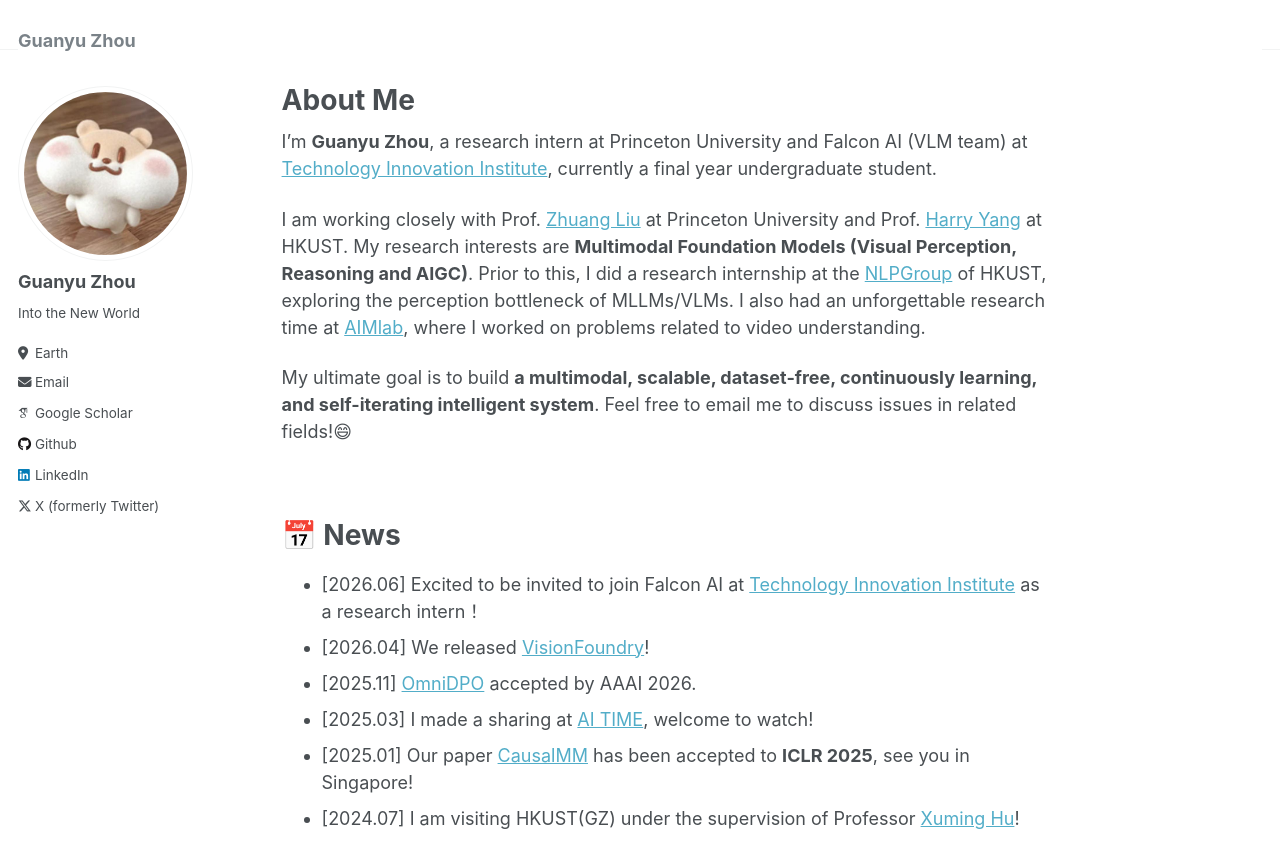
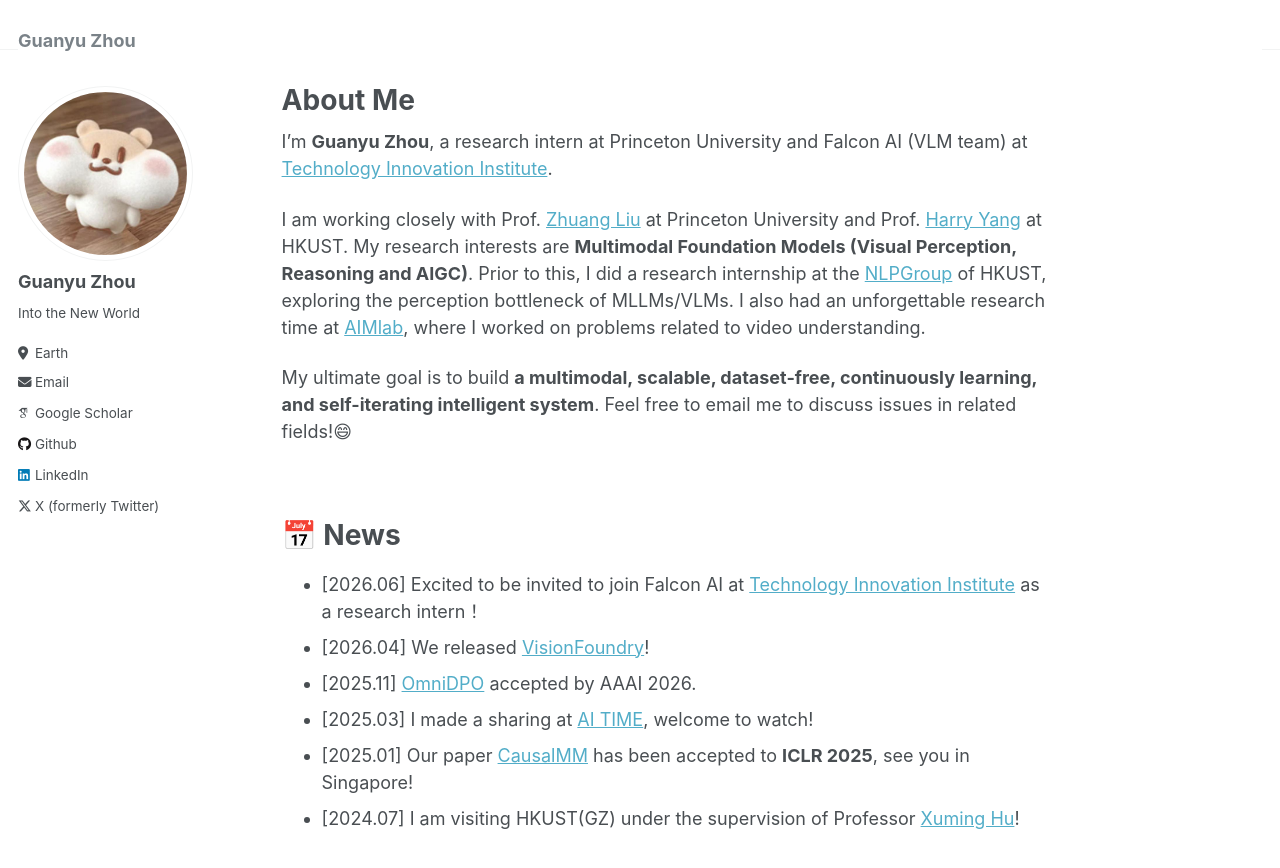
Before and after one commit to The-Martyr/the-martyr.github.io, a Jekyll site: the page built from _pages/about.md, in a window 1280 px wide and 900 px high. Shown: the top 868 px of the window. Built offline with Jekyll 4.4.1, drawn with Linux system fonts in a browser that asks for light colours; some web fonts are replaced.

Commit message:
Update about page to remove educational status
Removed the mention of being a final year undergraduate student.

```diff
--- a/_pages/about.md
+++ b/_pages/about.md
@@ -7,7 +7,7 @@ redirect_from:
   - /about.html
 ---
 
-I'm **Guanyu Zhou**, a research intern at Princeton University and Falcon AI (VLM team) at [Technology Innovation Institute](https://www.tii.ae/), currently a final year undergraduate student.
+I'm **Guanyu Zhou**, a research intern at Princeton University and Falcon AI (VLM team) at [Technology Innovation Institute](https://www.tii.ae/).
 
 I am working closely with Prof. [Zhuang Liu](https://liuzhuang13.github.io/) at Princeton University and Prof. [Harry Yang](https://hyang.org/) at HKUST. My research interests are **Multimodal Foundation Models (Visual Perception, Reasoning and AIGC)**. Prior to this, I did a research internship at the [NLPGroup](https://xuminghu.github.io/) of HKUST, exploring the perception bottleneck of MLLMs/VLMs. I also had an unforgettable research time at [AIMlab](https://xiangroup.github.io/), where I worked on problems related to video understanding.
 
```
